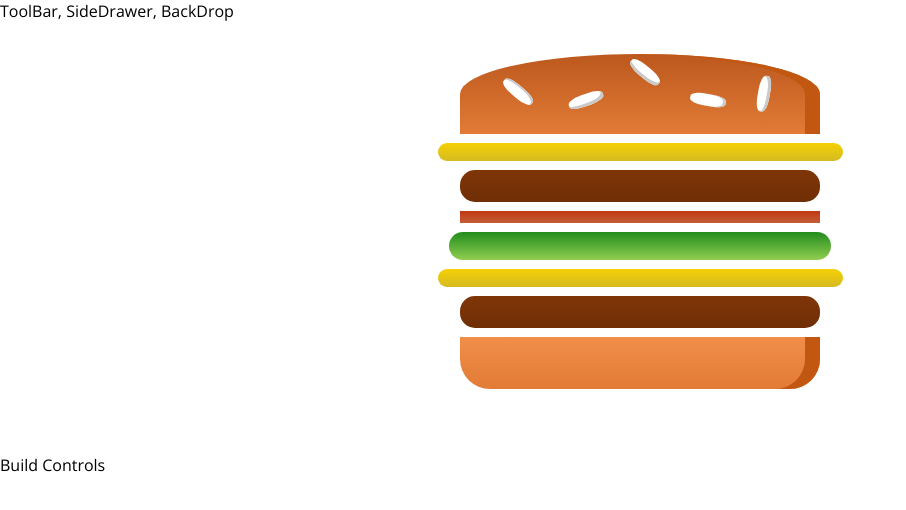
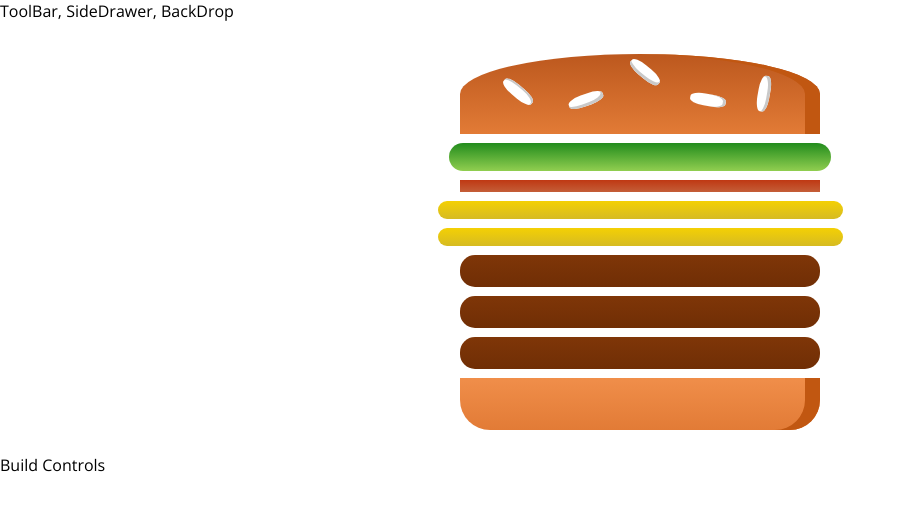
Before and after one commit to AlesandroMarques/burger-builder, a React (Create React App) app: page / in a window 1280 px wide. Shown: the top 510 px of the page, without its empty margins (0-906 px from the left). Built offline with nearby package versions, Linux system fonts and the light colour scheme.

Commit message:
out ingredients based on props ingredient key pairs in Burger , stored in state in BurgerBuilder

```diff
--- a/src/components/Burger/Burger.js
+++ b/src/components/Burger/Burger.js
@@ -4,16 +4,23 @@
 
 //this component is a wrapper for all the ingredients
 const burger = (props) => {
+// Object.keys coverts the keys into an arrat of key names
+// map that with the keyName , then create array of length value of that keyName
+// then return a Burger ingredient obj with randon index/key and the ingreditent keyname as the type
+// result is an array of <BurgerIngredient type = {ingredient names}
+    const ingredientNames = Object.keys(props.ingredients)
+    .map(igKey => {
+        return [...Array(props.ingredients[igKey])].map((_,i)=> {
+        return <BurgerIngredient key={igKey +i} type={igKey}/>;
+    });
+
+    });
+
 
 return (
 <div className={burgerCss.Burger}>
     <BurgerIngredient type='bun-top'/>
-    <BurgerIngredient type='cheese'/>
-    <BurgerIngredient type='meat'/>
-    <BurgerIngredient type='bacon'/>
-    <BurgerIngredient type='salad'/>
-    <BurgerIngredient type='cheese'/>
-    <BurgerIngredient type='meat'/>
+    {ingredientNames}
     <BurgerIngredient type='bun-bottom'/>
 </div>
 
--- a/src/containers/BurgerBuilder/BurgerBuilder.js
+++ b/src/containers/BurgerBuilder/BurgerBuilder.js
@@ -3,10 +3,23 @@
 import Burger from '../../components/Burger/Burger';
 
 class BurgerBuilder extends Component {
+    state = {
+        //key value pairs of ingredients names and amount of each
+        ingredients:{
+            salad: 1,
+            bacon: 1,
+            cheese: 2,
+            meat: 3
+        }
+
+
+
+    }
+
 render(){
     return(
         <Aux>
-            <Burger/>
+            <Burger ingredients = {this.state.ingredients}/>
             <div>Build Controls</div>
         </Aux>
 
```
